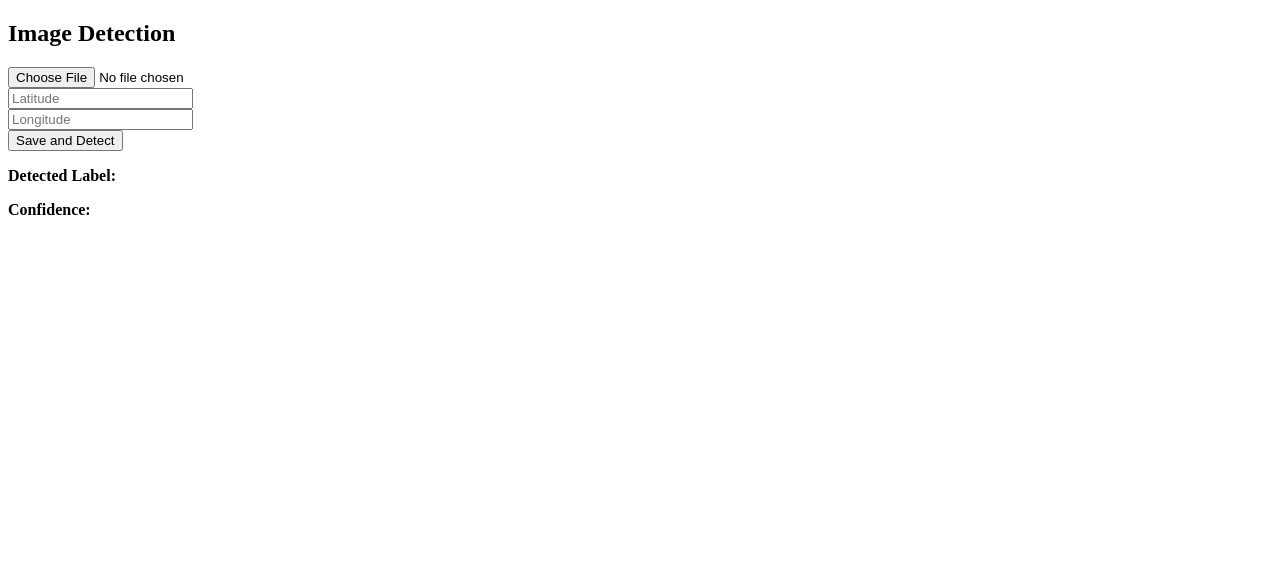
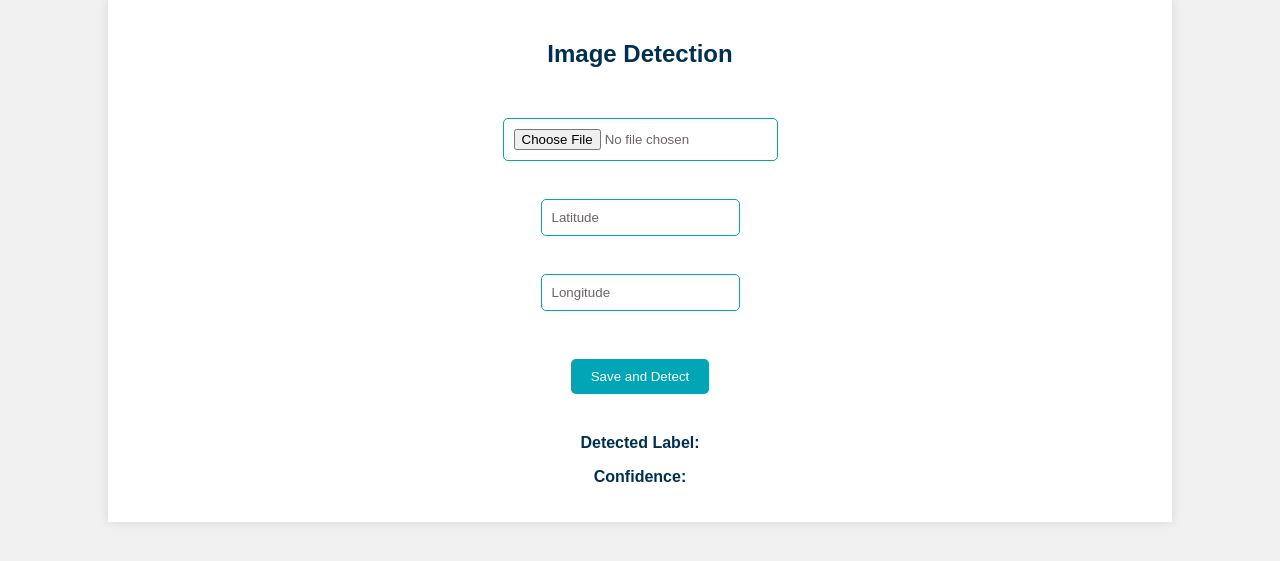
Before and after one commit to LuizIgnacio2002/apisDEPLOYMENT, a Django app: page /home/ in a window 1280 px wide. Shown: the top 561 px of the page. Run offline with Django 4.2, Linux system fonts and the light colour scheme.

Commit message:
template

```diff
--- a/apis_backend/templates/core/home.html
+++ b/apis_backend/templates/core/home.html
@@ -1,9 +1,12 @@
+{% load static %}
+
 <!DOCTYPE html>
 <html lang="en">
 <head>
     <meta charset="UTF-8">
     <title>Image Detection</title>
     <!-- Aquí puedes añadir tus estilos CSS o enlaces a hojas de estilo externas -->
+    <link href="{% static 'core/css/style.css' %}" rel="stylesheet">
 </head>
 <body>
     <div class="container">
@@ -21,6 +24,10 @@
     </div>
 
     <script>
+        document.addEventListener('DOMContentLoaded', (event) => {
+            getLocation();
+        });
+
         function getLocation() {
             if (navigator.geolocation) {
                 navigator.geolocation.getCurrentPosition(showPosition, showError);
@@ -53,7 +60,6 @@
 
         document.getElementById('detection-form').addEventListener('submit', function(e) {
             e.preventDefault();
-            getLocation();
             var formData = new FormData();
             formData.append('frame', document.getElementById('image').files[0]);
             formData.append('latitude', document.getElementById('latitude').value);
--- /dev/null
+++ b/static/core/css/style.css
@@ -0,0 +1,66 @@
+/* Estilos generales */
+body {
+    font-family: 'Lexend', sans-serif;
+    color: #6C6170;
+    background-color: #f0f0f0;
+    margin: 0;
+    padding: 0;
+}
+
+.container {
+    width: 80%;
+    margin: auto;
+    padding: 20px;
+    background-color: white;
+    box-shadow: 0 0 10px rgba(0, 0, 0, 0.1);
+}
+
+h2 {
+    color: #003050;
+    text-align: center;
+}
+
+/* Estilos del formulario */
+form {
+    display: flex;
+    flex-direction: column;
+    align-items: center;
+    padding: 20px;
+}
+
+input[type='file'],
+input[type='text'] {
+    margin: 10px 0;
+    padding: 10px;
+    border: 1px solid #00A5B6;
+    border-radius: 5px;
+}
+
+input[type='text']::placeholder {
+    color: #6C6170;
+}
+
+button {
+    background-color: #00A5B6;
+    color: white;
+    border: none;
+    padding: 10px 20px;
+    margin-top: 20px;
+    border-radius: 5px;
+    cursor: pointer;
+    transition: background-color 0.3s;
+}
+
+button:hover {
+    background-color: #008C9E;
+}
+
+/* Estilos de los resultados de detección */
+#detection-result {
+    margin-top: 20px;
+    text-align: center;
+}
+
+#detection-result p {
+    color: #003050;
+}
```
